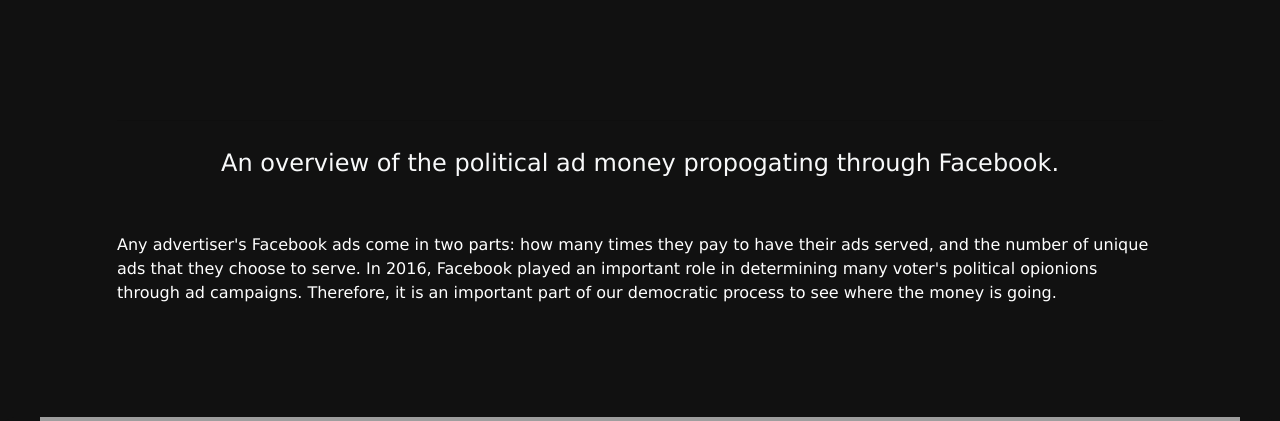
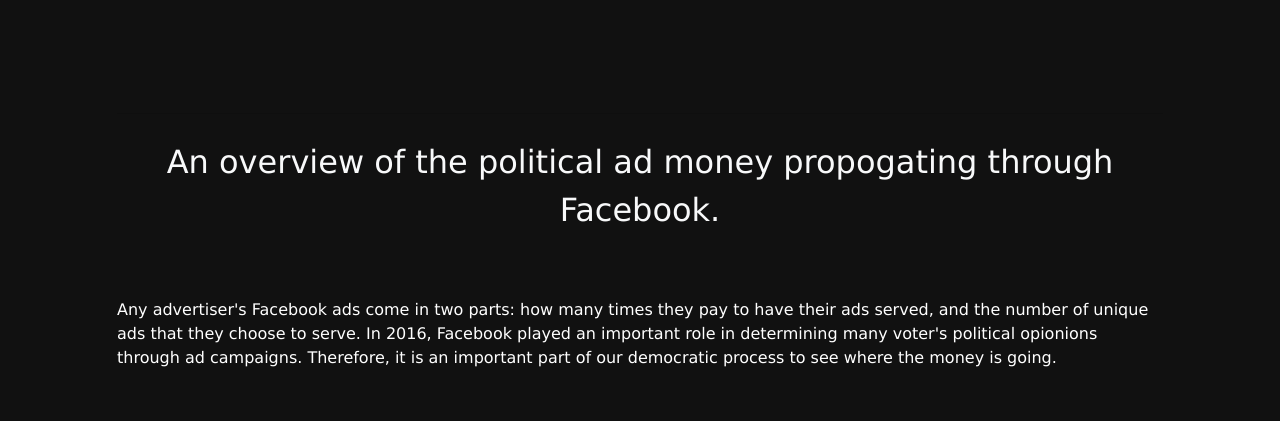
Before and after one commit to datascienceucsc/dss-cruzhacks, a Flask app: page /national_report in a window 1280 px wide. Shown: the part 56-477 px from the top of the page. Run offline with Flask 3, Linux system fonts and the light colour scheme; parts of the project's set-up code (start-up, migrations or seed data) failed here and were passed over; some libraries are stand-ins or nearby versions; grey boxes are pictures that could not be loaded.

Commit message:
fix spacing and remove debug

```diff
--- a/server/dash/overall_spending.py
+++ b/server/dash/overall_spending.py
@@ -96,4 +96,4 @@
         return update_fig(input_val, df_new, 'Amount Spent on Advertising (USD)')
 
 if __name__ == '__main__':
-    app.run_server(debug=True, host="0.0.0.0", port=8050)
+    app.run_server(debug=False, host="0.0.0.0", port=8050)
--- a/server/server/static/main.css
+++ b/server/server/static/main.css
@@ -308,9 +308,13 @@
 }
 
 #national-banner {
-  font-size: 150%;
+  font-size: 2rem;
 }
 
 .small-p {
   color: white !important;
 }
+
+#national-jumbotron {
+  margin-top: 25px;
+}
--- a/server/server/templates/national_report.html
+++ b/server/server/templates/national_report.html
@@ -1,6 +1,6 @@
 {% extends "layout.html" %} {% block content %}
 <div class="container">
-  <div class="jumbotron">
+  <div class="jumbotron" id="national-jumbotron">
     <hr class="my-4" />
     <p class="lead text-center text-light" id="national-banner">
       An overview of the political ad money propogating through Facebook. <br><br>
```
